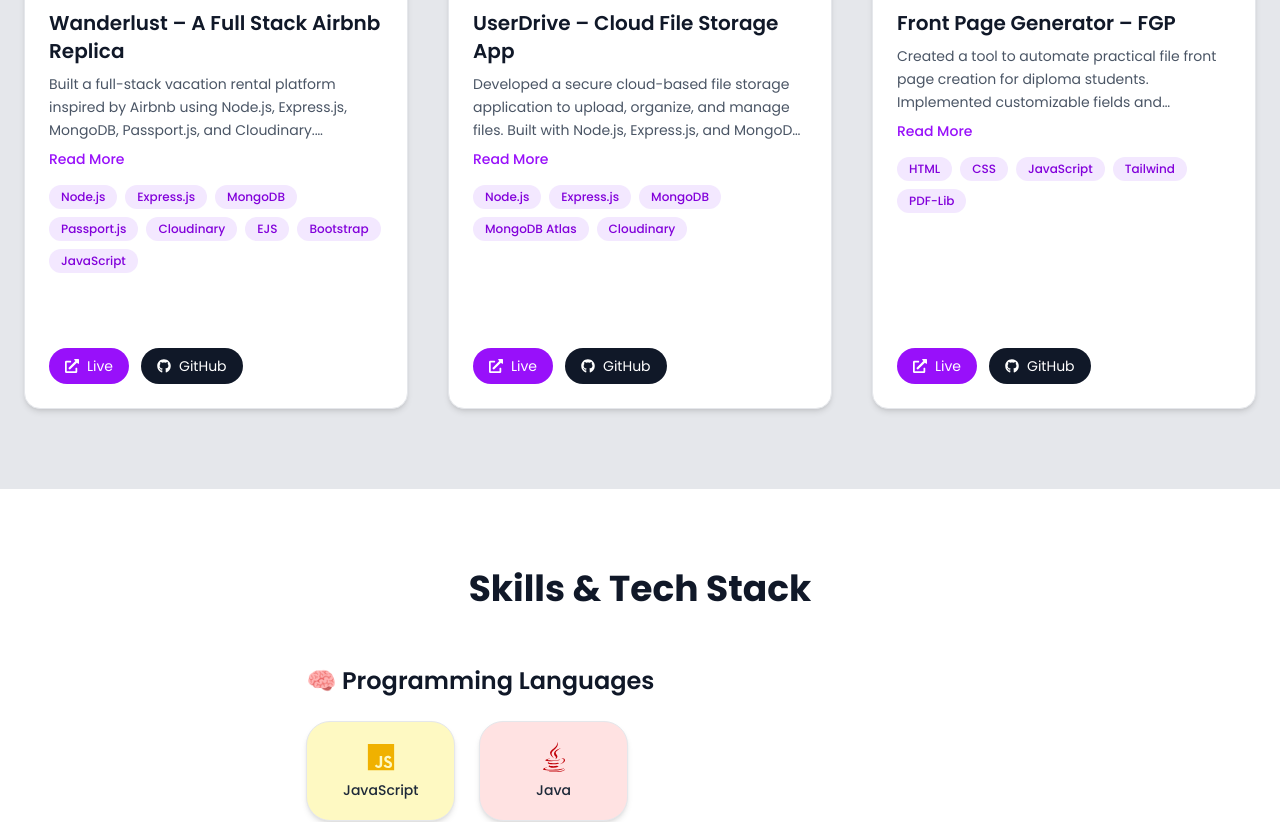
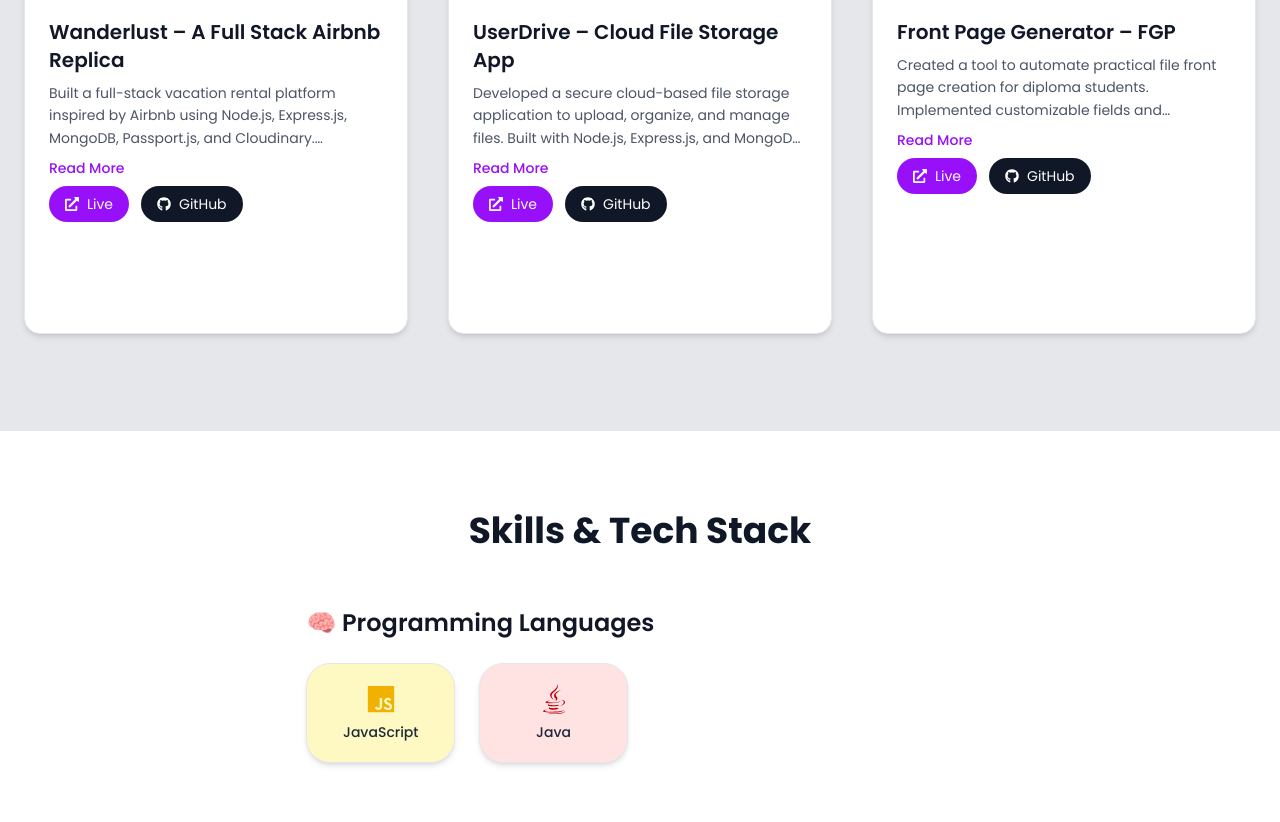
Before and after one commit to hardiksrivastavaa/Portfolio, a React (Vite) app: page / in a window 1280 px wide. Shown: the part 3200-4022 px from the top of the page. Built offline with nearby package versions, Linux system fonts and the light colour scheme.

Commit message:
Update Projects.jsx

```diff
--- a/src/pages/Projects.jsx
+++ b/src/pages/Projects.jsx
@@ -40,31 +40,20 @@ const Projects = () => {
                 {project.title}
               </h3>
 
-              {/* Short Description with Read More */}
+              {/* Short Description */}
               <p className="text-gray-600 text-sm mb-2 leading-relaxed line-clamp-3">
                 {project.description}
               </p>
+
+              {/* Read More + Buttons (together, no big gap) */}
+              <div className="flex flex-col gap-2 mb-4">
                 <button
                   onClick={() => setSelectedProject(project)}
-                className="text-purple-600 text-sm font-medium hover:underline mb-4 self-start"
+                  className="text-purple-600 text-sm font-medium hover:underline self-start"
                 >
                   Read More
                 </button>
-
-              {/* Tech Stack */}
-              <div className="flex flex-wrap gap-2 mb-3">
-                {project.tech.map((tech, i) => (
-                  <span
-                    key={i}
-                    className="bg-purple-100 text-purple-700 px-3 py-1 text-xs rounded-full font-medium"
-                  >
-                    {tech}
-                  </span>
-                ))}
-              </div>
-
-              {/* Action Buttons */}
-              <div className="flex gap-3 mt-auto">
+                <div className="flex gap-3">
                   {project.live && (
                     <a
                       href={project.live}
@@ -87,6 +76,7 @@ const Projects = () => {
                       GitHub
                     </a>
                   )}
+                </div>
               </div>
             </div>
           </div>
@@ -113,7 +103,7 @@ const Projects = () => {
               {selectedProject.description}
             </p>
 
-            {/* Tech Stack */}
+            {/* Tech Stack inside modal only */}
             <div className="flex flex-wrap gap-2 mb-6">
               {selectedProject.tech.map((tech, i) => (
                 <span
```
Lines whose indentation alone changed are shown as unchanged.
